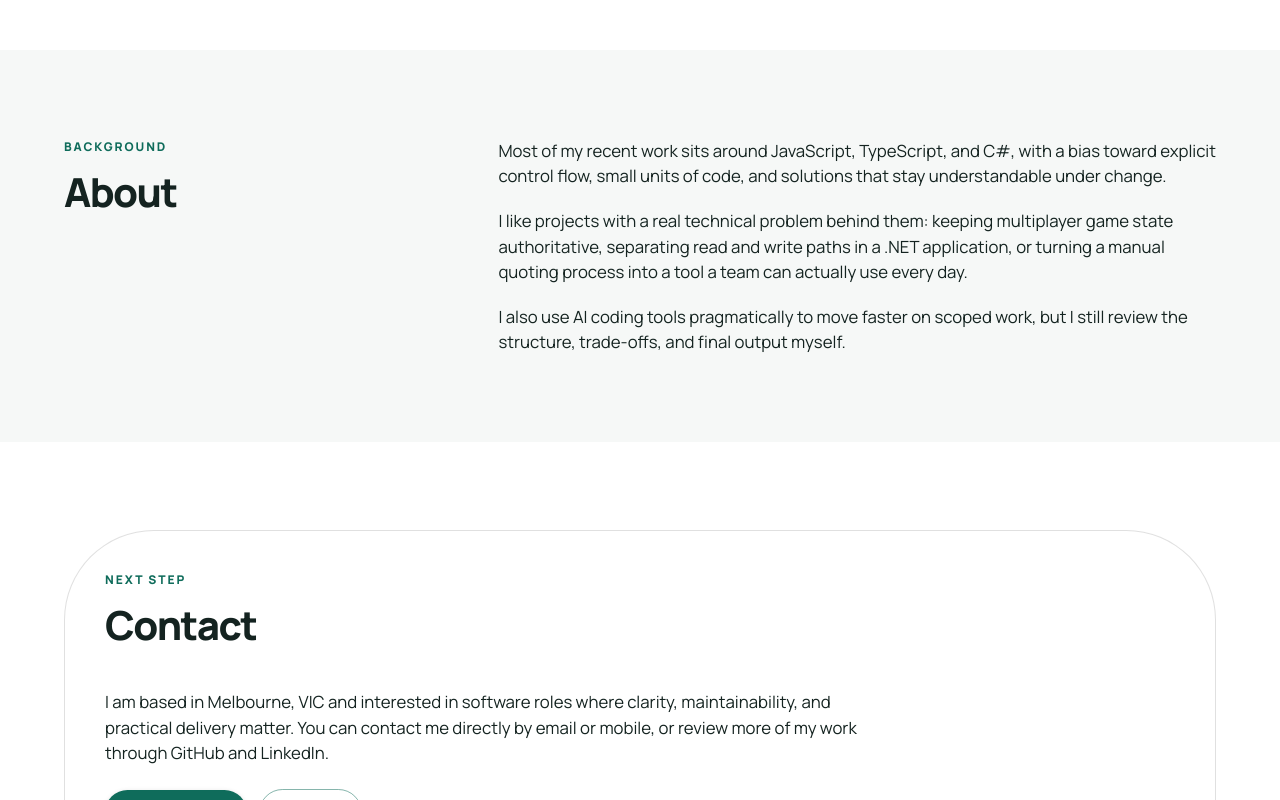
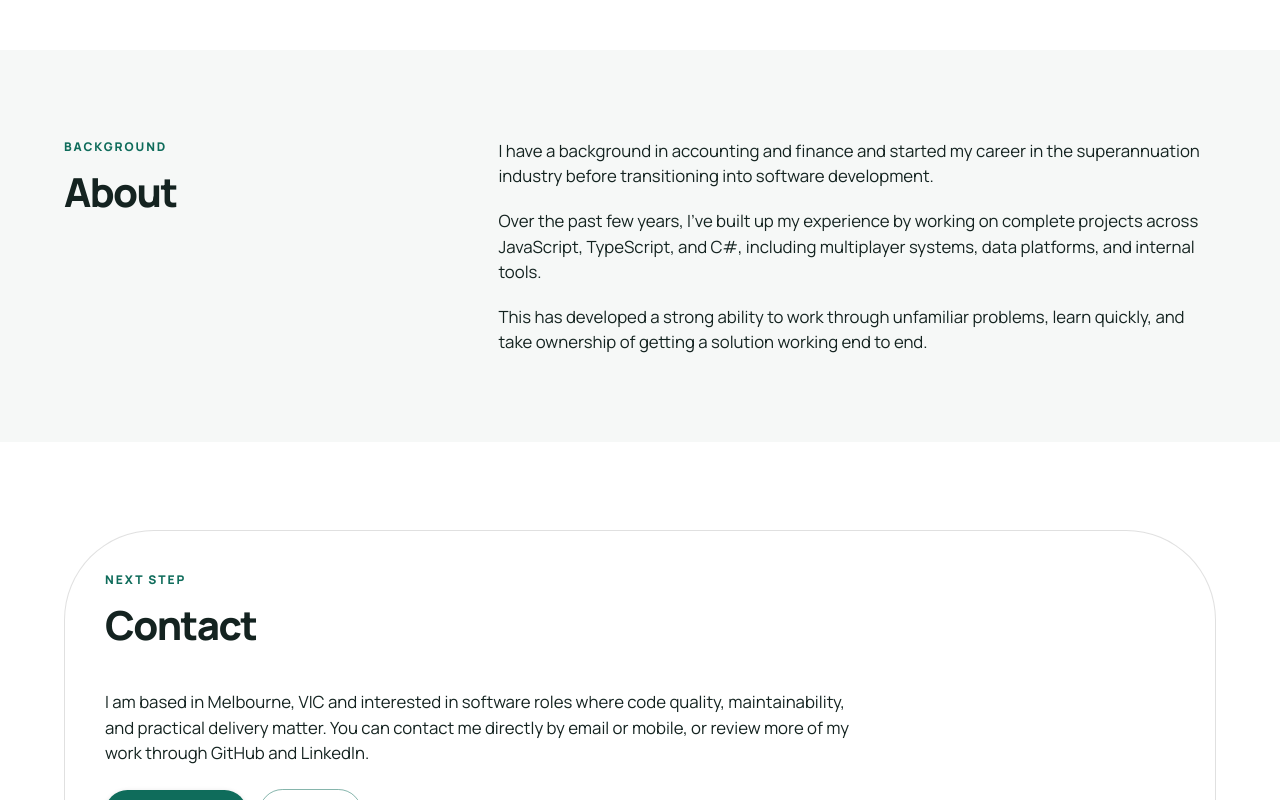
Before and after one commit to CallumWilkinson/portfolio-website, a React (Vite) app: page / in a window 1280 px wide. Shown: the part 3380-4180 px from the top of the page. Built offline with nearby package versions, Linux system fonts and the light colour scheme.

Commit message:
fix: update about me

```diff
--- a/src/data/profile.ts
+++ b/src/data/profile.ts
@@ -23,13 +23,13 @@ export const profile: ProfileContent = {
     "These projects reflect how I approach building software that is clear, maintainable, and useful.",
   aboutTitle: "About",
   aboutParagraphs: [
-    "Most of my recent work sits around JavaScript, TypeScript, and C#, with a bias toward explicit control flow, small units of code, and solutions that stay understandable under change.",
-    "I like projects with a real technical problem behind them: keeping multiplayer game state authoritative, separating read and write paths in a .NET application, or turning a manual quoting process into a tool a team can actually use every day.",
-    "I also use AI coding tools pragmatically to move faster on scoped work, but I still review the structure, trade-offs, and final output myself.",
+    "I have a background in accounting and finance and started my career in the superannuation industry before transitioning into software development.",
+    "Over the past few years, I’ve built up my experience by working on complete projects across JavaScript, TypeScript, and C#, including multiplayer systems, data platforms, and internal tools.",
+    "This has developed a strong ability to work through unfamiliar problems, learn quickly, and take ownership of getting a solution working end to end.",
   ],
   contactTitle: "Contact",
   contactSummary:
-    "I am based in Melbourne, VIC and interested in software roles where clarity, maintainability, and practical delivery matter. You can contact me directly by email or mobile, or review more of my work through GitHub and LinkedIn.",
+    "I am based in Melbourne, VIC and interested in software roles where code quality, maintainability, and practical delivery matter. You can contact me directly by email or mobile, or review more of my work through GitHub and LinkedIn.",
   contactLinks: [
     {
       id: "github-profile",
```
